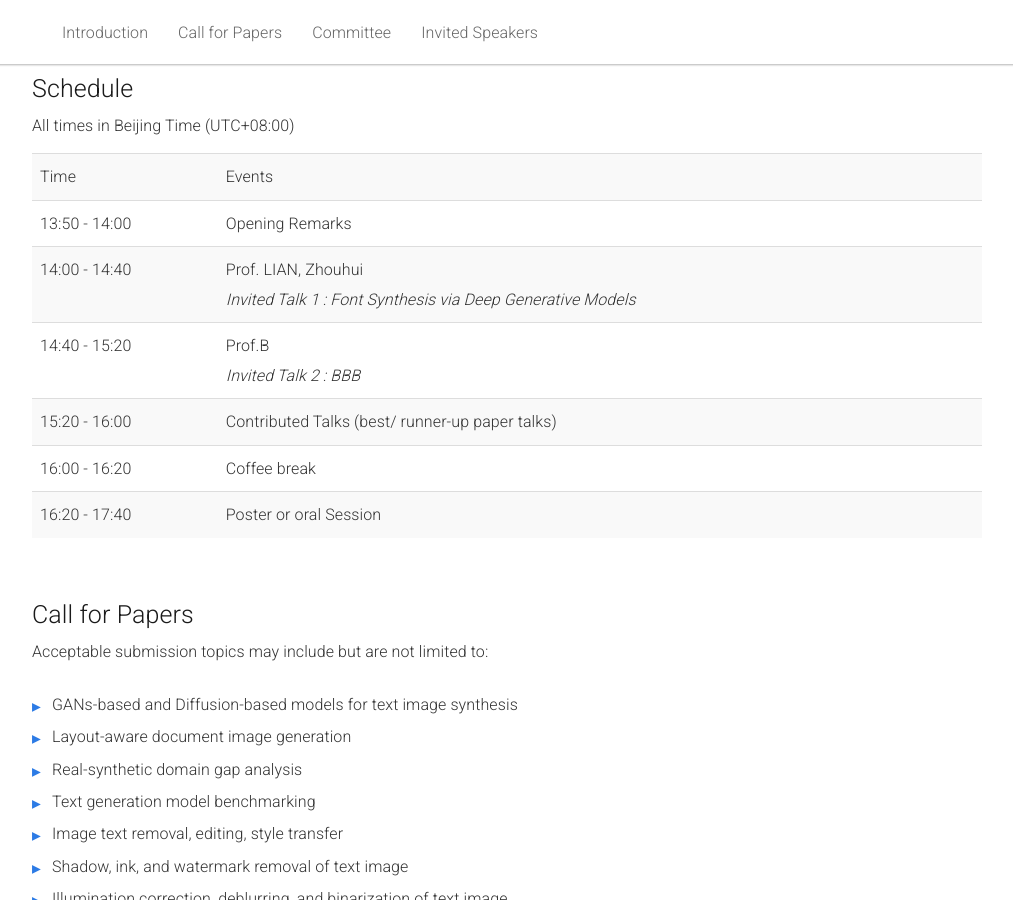
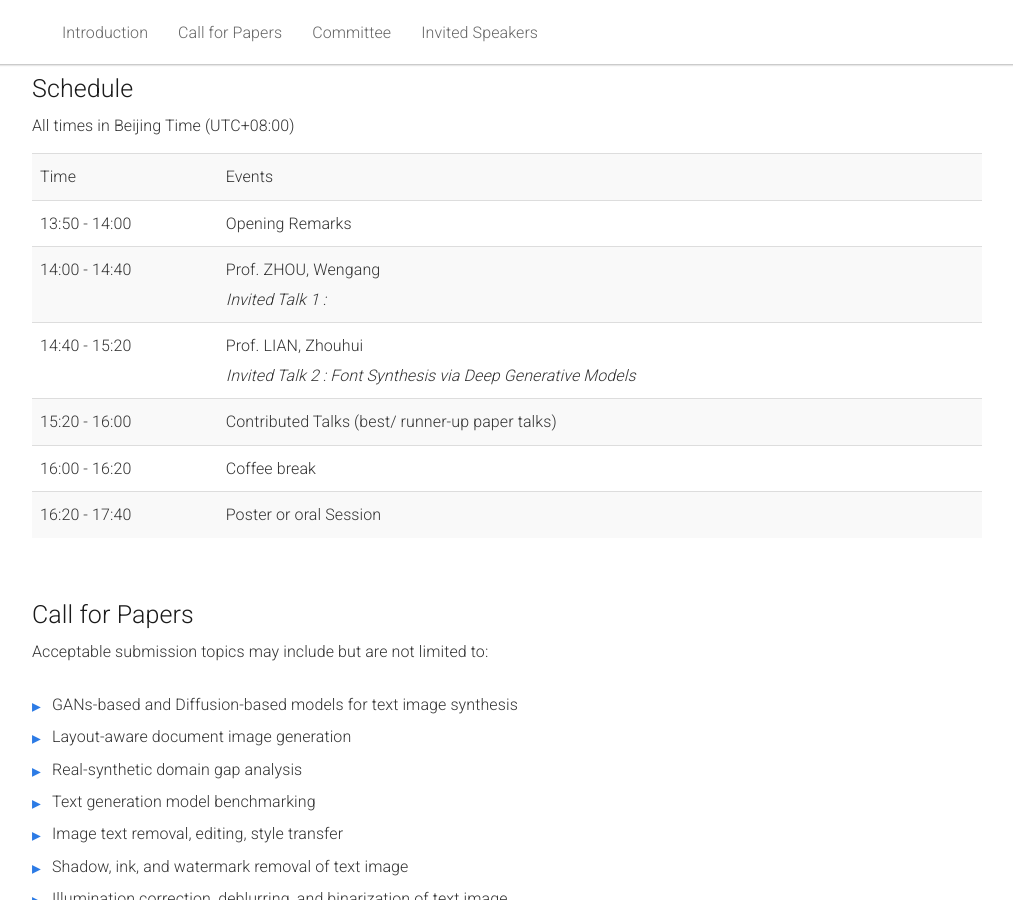
Before and after one commit to icdar-vtg-tip/icdar-vtg-tip.github.io, a Jekyll site: the page built from _pages/home.md, in a window 1280 px wide and 900 px high, scrolled down 601 px. Shown: the whole window, without its empty margins (133-1146 px from the left). Built offline with Jekyll 4.4.1, drawn with Linux system fonts in a browser that asks for light colours; some of the changed text lies outside the part shown.

Commit message:
Update home.md

```diff
--- a/_pages/home.md
+++ b/_pages/home.md
@@ -88,17 +88,17 @@ description: "Website for the Workshop on Visual Text Generation and Text Image
         </tr>
         <tr>
           <td>14:00 - 14:40</td>
-          <td>Prof. LIAN, Zhouhui
+          <td>Prof. ZHOU, Wengang
           <br/>
-          <i>Invited Talk 1 : Font Synthesis via Deep Generative Models</i>
+          <i>Invited Talk 1 : </i>
           </td>
           <td></td>
         </tr>
         <tr>
           <td>14:40 - 15:20</td>
-          <td>Prof.B
+          <td>Prof. LIAN, Zhouhui
           <br/>
-          <i>Invited Talk 2 : BBB</i>
+          <i>Invited Talk 2 : Font Synthesis via Deep Generative Models</i>
           </td>
           <td></td>
         </tr>
@@ -389,7 +389,7 @@ description: "Website for the Workshop on Visual Text Generation and Text Image
     <h2>Program Committee Members (Alphabetical Order)</h2>
     <ul class="list-unstyled">
     <li class="task-point"> CHEN, Zhineng, Fudan University, China </li>
-    <li class="task-point"> CHENG, Wentao, Nankai University, China </li>
+    <li class="task-point"> CHENG, Wentao, BNU-HKBU United International College, China </li>
     <li class="task-point"> FANG, Shancheng, Beijing Yuanshi Technology Company, China </li>
     <li class="task-point"> GAO, Liangcai, Peking University, China </li>
     <li class="task-point"> LIAN, Zhouhui, Peking University, China</li>
```
